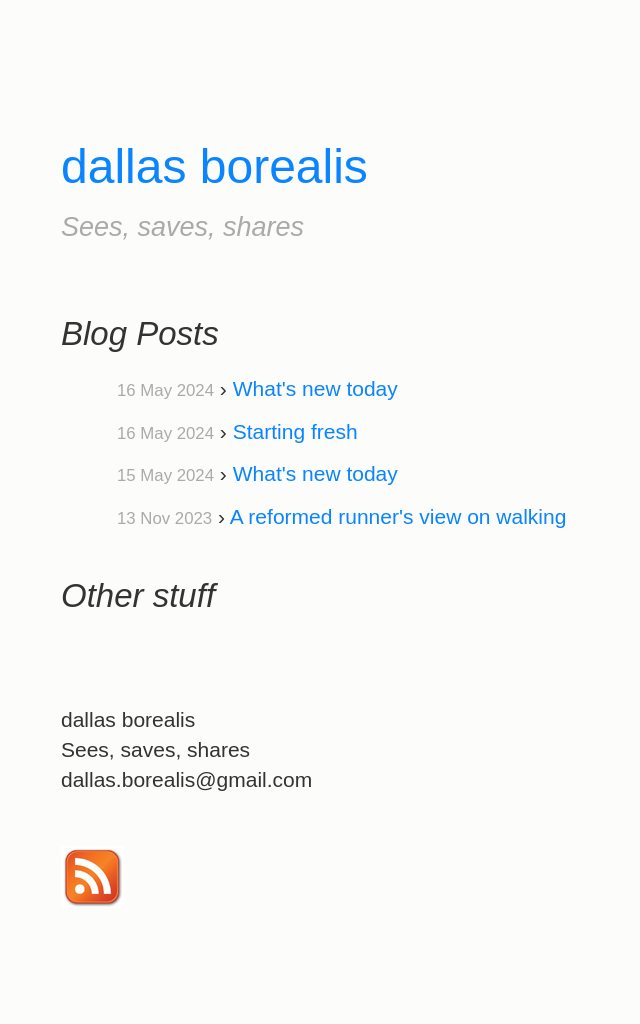
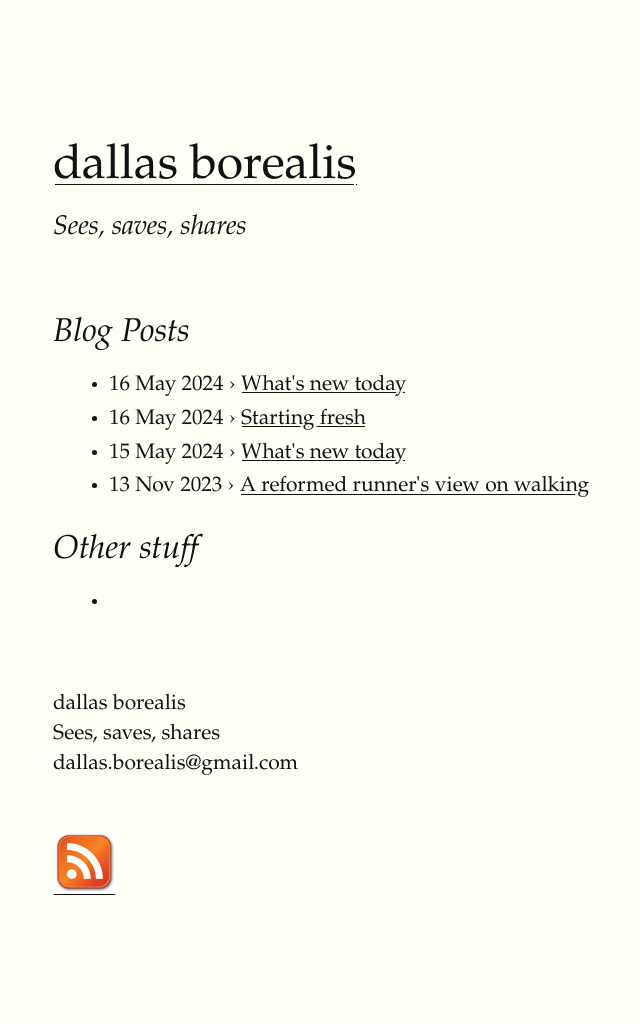
Before and after one commit to dallas-borealis/dallas-borealis.github.io, a Jekyll site: the page built from index.html, in a window 1280 px wide. Shown: the whole page, without its empty margins (107-747 px from the left). Built offline with Jekyll 4.4.1, drawn with Linux system fonts in a browser that asks for light colours; some web fonts are replaced.

Commit message:
Update screen.css

```diff
--- a/css/screen.css
+++ b/css/screen.css
@@ -1,16 +1,67 @@
+@charset "UTF-8";
+
+/* Import ET Book styles
+   adapted from https://github.com/edwardtufte/et-book/blob/gh-pages/et-book.css */
+
+@font-face {
+    font-family: "et-book";
+    src: url("et-book/et-book-roman-line-figures/et-book-roman-line-figures.eot");
+    src: url("et-book/et-book-roman-line-figures/et-book-roman-line-figures.eot?#iefix") format("embedded-opentype"), url("et-book/et-book-roman-line-figures/et-book-roman-line-figures.woff") format("woff"), url("et-book/et-book-roman-line-figures/et-book-roman-line-figures.ttf") format("truetype"), url("et-book/et-book-roman-line-figures/et-book-roman-line-figures.svg#etbookromanosf") format("svg");
+    font-weight: normal;
+    font-style: normal;
+    font-display: swap;
+}
+
+@font-face {
+    font-family: "et-book";
+    src: url("et-book/et-book-display-italic-old-style-figures/et-book-display-italic-old-style-figures.eot");
+    src: url("et-book/et-book-display-italic-old-style-figures/et-book-display-italic-old-style-figures.eot?#iefix") format("embedded-opentype"), url("et-book/et-book-display-italic-old-style-figures/et-book-display-italic-old-style-figures.woff") format("woff"), url("et-book/et-book-display-italic-old-style-figures/et-book-display-italic-old-style-figures.ttf") format("truetype"), url("et-book/et-book-display-italic-old-style-figures/et-book-display-italic-old-style-figures.svg#etbookromanosf") format("svg");
+    font-weight: normal;
+    font-style: italic;
+    font-display: swap;
+}
+
+@font-face {
+    font-family: "et-book";
+    src: url("et-book/et-book-bold-line-figures/et-book-bold-line-figures.eot");
+    src: url("et-book/et-book-bold-line-figures/et-book-bold-line-figures.eot?#iefix") format("embedded-opentype"), url("et-book/et-book-bold-line-figures/et-book-bold-line-figures.woff") format("woff"), url("et-book/et-book-bold-line-figures/et-book-bold-line-figures.ttf") format("truetype"), url("et-book/et-book-bold-line-figures/et-book-bold-line-figures.svg#etbookromanosf") format("svg");
+    font-weight: bold;
+    font-style: normal;
+    font-display: swap;
+}
+
+@font-face {
+    font-family: "et-book-roman-old-style";
+    src: url("et-book/et-book-roman-old-style-figures/et-book-roman-old-style-figures.eot");
+    src: url("et-book/et-book-roman-old-style-figures/et-book-roman-old-style-figures.eot?#iefix") format("embedded-opentype"), url("et-book/et-book-roman-old-style-figures/et-book-roman-old-style-figures.woff") format("woff"), url("et-book/et-book-roman-old-style-figures/et-book-roman-old-style-figures.ttf") format("truetype"), url("et-book/et-book-roman-old-style-figures/et-book-roman-old-style-figures.svg#etbookromanosf") format("svg");
+    font-weight: normal;
+    font-style: normal;
+    font-display: swap;
+}
+
+/* Tufte CSS styles */
 html {
     font-size: 15px;
 }
 
 body {
     width: 87.5%;
-  margin-left: auto
+    margin-left: auto;
     margin-right: auto;
     padding-left: 12.5%;
-  font-family: 'Source Serif Pro', sans-serif;
-  background-color:  #fcfcfa;
-  color: #333;
+    font-family: et-book, Palatino, "Palatino Linotype", "Palatino LT STD", "Book Antiqua", Georgia, serif;
+    background-color: #fffff8;
+    color: #111;
     max-width: 1400px;
+    counter-reset: sidenote-counter;
+}
+
+/* Adds dark mode */
+@media (prefers-color-scheme: dark) {
+    body {
+        background-color: #151515;
+        color: #ddd;
+    }
 }
 
 h1 {
@@ -56,7 +107,6 @@ p.subtitle {
     font-size: 1.8rem;
     display: block;
     line-height: 1;
-  color: #aaa;
 }
 
 .numeral {
@@ -75,10 +125,6 @@ section {
     padding-top: 1rem;
     padding-bottom: 1rem;
 }
-
-a { color: rgba(10, 132, 255, 1); text-decoration: none; }
-a:hover { text-decoration: underline; }
-a:visited { color:rgba(10, 132, 255, 1); }
 
 p,
 dl,
@@ -179,6 +225,48 @@ figcaption {
 
 figure.fullwidth figcaption {
     margin-right: 24%;
+}
+
+/* Links: replicate underline that clears descenders */
+a:link,
+a:visited {
+    color: inherit;
+}
+
+.no-tufte-underline:link {
+    background: unset;
+    text-shadow: unset;
+}
+
+a:link, .tufte-underline, .hover-tufte-underline:hover {
+    text-decoration: none;
+    background: -webkit-linear-gradient(#fffff8, #fffff8), -webkit-linear-gradient(#fffff8, #fffff8), -webkit-linear-gradient(currentColor, currentColor);
+    background: linear-gradient(#fffff8, #fffff8), linear-gradient(#fffff8, #fffff8), linear-gradient(currentColor, currentColor);
+    -webkit-background-size: 0.05em 1px, 0.05em 1px, 1px 1px;
+    -moz-background-size: 0.05em 1px, 0.05em 1px, 1px 1px;
+    background-size: 0.05em 1px, 0.05em 1px, 1px 1px;
+    background-repeat: no-repeat, no-repeat, repeat-x;
+    text-shadow: 0.03em 0 #fffff8, -0.03em 0 #fffff8, 0 0.03em #fffff8, 0 -0.03em #fffff8, 0.06em 0 #fffff8, -0.06em 0 #fffff8, 0.09em 0 #fffff8, -0.09em 0 #fffff8, 0.12em 0 #fffff8, -0.12em 0 #fffff8, 0.15em 0 #fffff8, -0.15em 0 #fffff8;
+    background-position: 0% 93%, 100% 93%, 0% 93%;
+}
+
+@media screen and (-webkit-min-device-pixel-ratio: 0) {
+    a:link, .tufte-underline, .hover-tufte-underline:hover {
+        background-position-y: 87%, 87%, 87%;
+    }
+}
+
+/* Adds dark mode */
+@media (prefers-color-scheme: dark) {
+    a:link, .tufte-underline, .hover-tufte-underline:hover {
+        text-shadow: 0.03em 0 #151515, -0.03em 0 #151515, 0 0.03em #151515, 0 -0.03em #151515, 0.06em 0 #151515, -0.06em 0 #151515, 0.09em 0 #151515, -0.09em 0 #151515, 0.12em 0 #151515, -0.12em 0 #151515, 0.15em 0 #151515, -0.15em 0 #151515;
+    }
+}
+
+a:link::selection,
+a:link::-moz-selection {
+    text-shadow: 0.03em 0 #b4d5fe, -0.03em 0 #b4d5fe, 0 0.03em #b4d5fe, 0 -0.03em #b4d5fe, 0.06em 0 #b4d5fe, -0.06em 0 #b4d5fe, 0.09em 0 #b4d5fe, -0.09em 0 #b4d5fe, 0.12em 0 #b4d5fe, -0.12em 0 #b4d5fe, 0.15em 0 #b4d5fe, -0.15em 0 #b4d5fe;
+    background: #b4d5fe;
 }
 
 /* Sidenotes, margin notes, figures, captions */
@@ -396,147 +484,3 @@ label.margin-toggle:not(.sidenote-number) {
         width: 100%;
     }
 }
-
-
-ul.posts {
-  list-style-type: none;
-  margin-bottom: 2em;
-}
-
-  ul.posts li {
-    line-height: 1.75em;
-  }
-
-  ul.posts span {
-    color: #aaa;
-    font-size: 80%;
-  }
-
-/*****************************************************************************/
-/*
-/* Site
-/*
-/*****************************************************************************/
-
-.site {
-  font-size: 110%;
-  text-align: justify;
-  width: 42em;
-  margin: 3em auto 2em auto;
-  line-height: 1.5em;
-}
-
-.title {
-  color: #a00;
-  font-weight: bold;
-  margin-bottom: 2em;
-}
-
-  .site .title a {
-    color: #a00;
-    text-decoration: none;
-  }
-
-  .site .title a:hover {
-    color: black;
-  }
-
-  .site .title a.extra {
-    color: #aaa;
-    text-decoration: none;
-    margin-left: 1em;
-  }
-
-  .site .title a.extra:hover {
-    color: black;
-  }
-
-  .site .meta {
-    color: #aaa;
-  }
-
-  .site .footer {
-    font-size: 80%;
-    color: #666;
-    border-top: 4px solid #eee;
-    margin-top: 2em;
-    overflow: hidden;
-  }
-
-    .site .footer .contact {
-      float: left;
-      margin-right: 3em;
-    }
-
-      .site .footer .contact a {
-        color: #8085C1;
-      }
-
-    .site .footer .rss {
-      margin-top: 1.1em;
-      margin-right: -.2em;
-      float: right;
-    }
-
-      .site .footer .rss img {
-        border: 0;
-      }
-
-/*****************************************************************************/
-/*
-/* Posts
-/*
-/*****************************************************************************/
-
-#post {
-
-}
-
-  /* standard */
-
-  #post pre {
-    border: 1px solid #ddd;
-    background-color: #eef;
-    padding: 0 .4em;
-  }
-
-  #post ul,
-  #post ol {
-    margin-left: 1.35em;
-  }
-
-  #post code {
-    border: 1px solid #ddd;
-    background-color: #eef;
-    font-size: 85%;
-    padding: 0 .2em;
-  }
-
-    #post pre code {
-      border: none;
-    }
-
-  #post img {
-    max-width: 42em;
-    padding: 1em 0;
-  }
-
-  /* terminal */
-
-  #post pre.terminal {
-    border: 1px solid black;
-    background-color: #333;
-    color: white;
-  }
-
-  #post pre.terminal code {
-    background-color: #333;
-  }
-
-#related {
-  margin-top: 2em;
-}
-
-  #related h2 {
-    margin-bottom: 1em;
-  }
```
Lines whose indentation alone changed are shown as unchanged.
